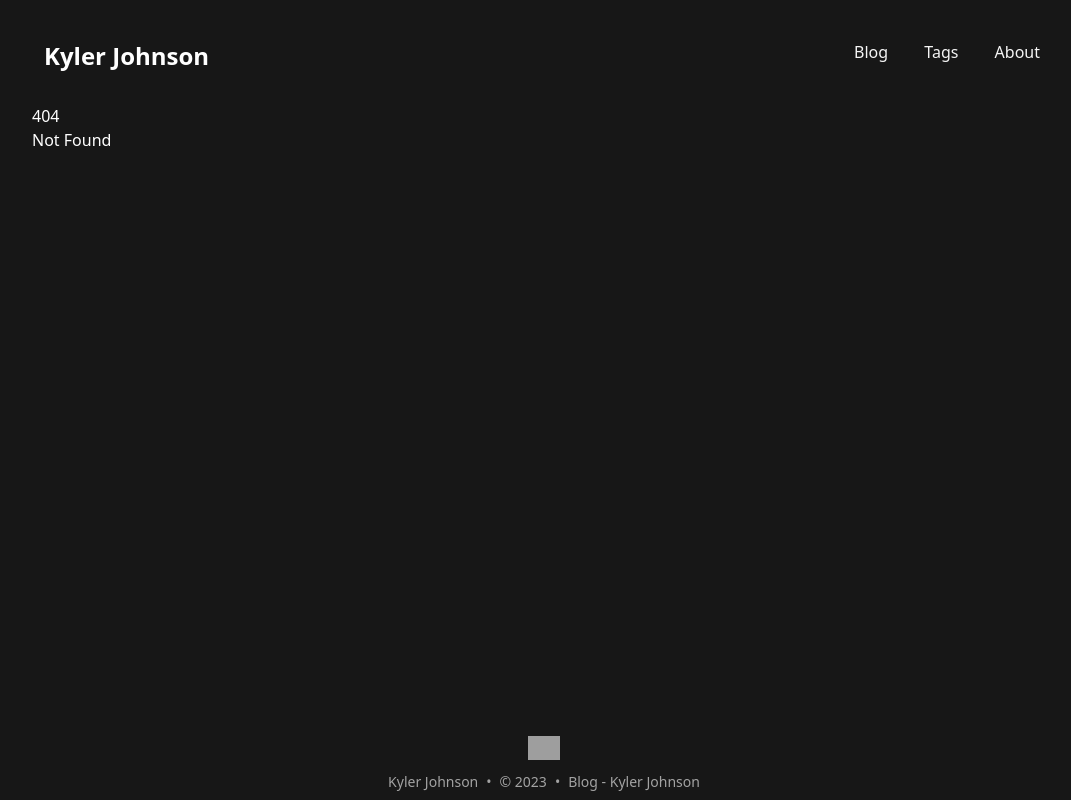
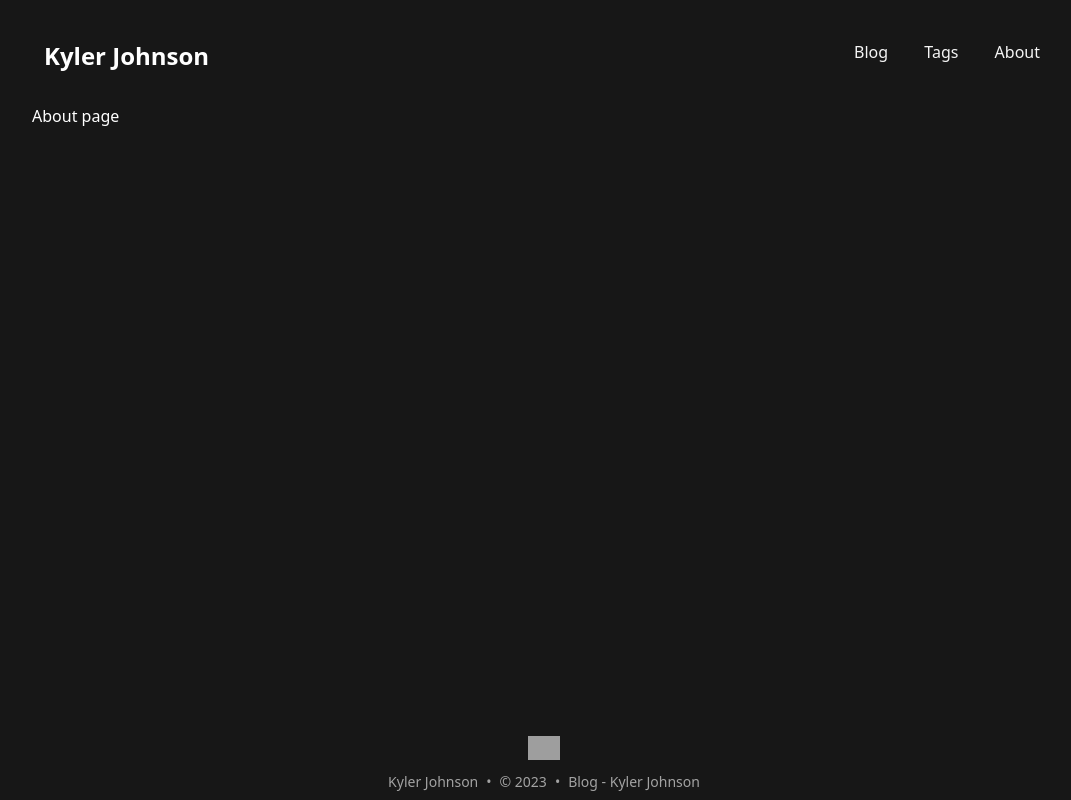
Before and after one commit to KylerJohnsonDev/blog, a SvelteKit app: page /about in a window 1280 px wide. Before the commit this address had no page. Shown: the whole page, without its empty margins (96-1167 px from the left). Built offline with nearby package versions, Linux system fonts and the light colour scheme; grey boxes are pictures that could not be loaded.

Commit message:
add tags and about page placeholders

```diff
--- /dev/null
+++ b/src/routes/about/+page.svelte
@@ -0,0 +1 @@
+About page
--- /dev/null
+++ b/src/routes/tags/+page.svelte
@@ -0,0 +1 @@
+Tags Page
```
